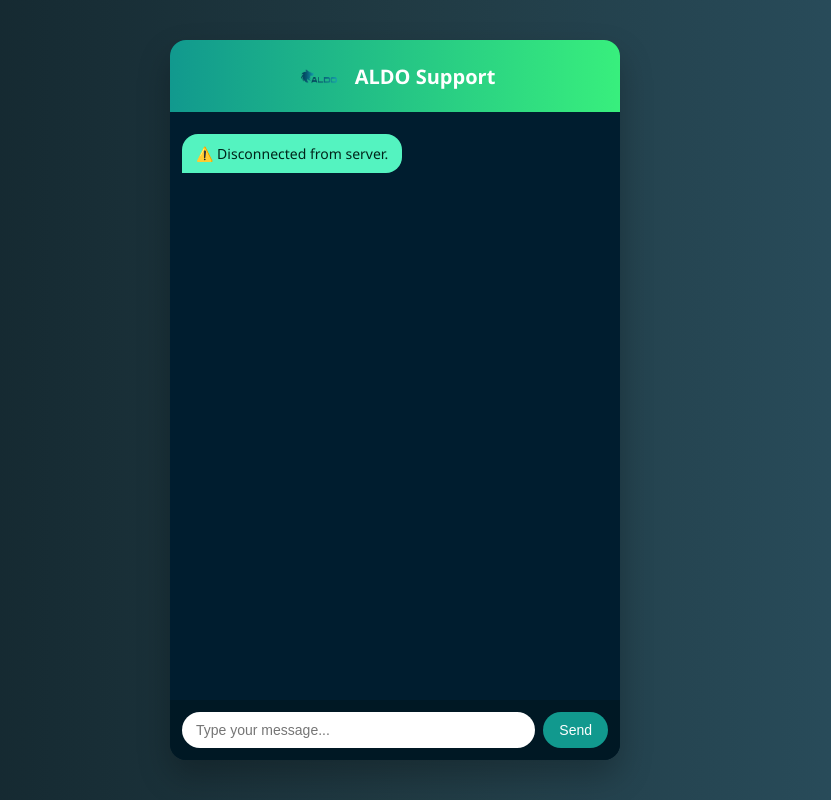
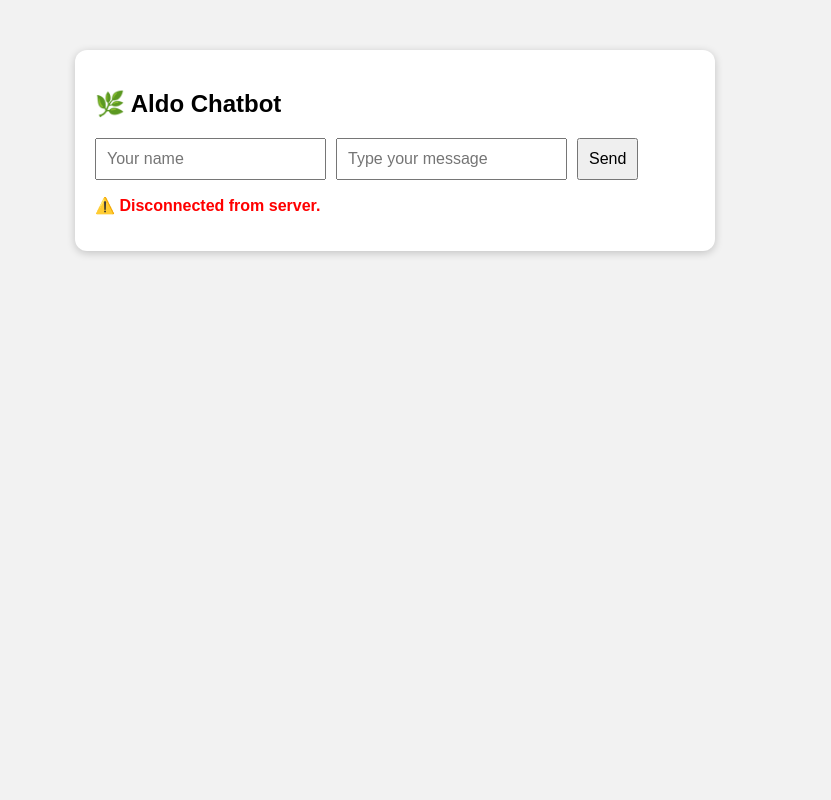
Before and after one commit to BharadwajShivanya/aldo-chatbot, a plain HTML site: page frontend/index.html in a window 1280 px wide. Shown: the whole page, without its empty margins (245-1076 px from the left). Drawn offline with Linux system fonts and the light colour scheme; no server answers.

Commit message:
Update index.html

```diff
--- a/frontend/index.html
+++ b/frontend/index.html
@@ -195,189 +195,102 @@
 <head>
   <meta charset="UTF-8" />
   <meta name="viewport" content="width=device-width, initial-scale=1.0"/>
-  <title>ALDO Chat</title>
+  <title>🌿 Aldo Chatbot</title>
   <style>
-    * {
-      box-sizing: border-box;
-    }
     body {
-      font-family: 'Segoe UI', sans-serif;
-      background: linear-gradient(to right, #0f2027, #203a43, #2c5364);
+      font-family: Arial, sans-serif;
+      background: #f2f2f2;
       margin: 0;
       padding: 0;
-      display: flex;
-      align-items: center;
-      justify-content: center;
-      min-height: 100vh;
     }
-    #chat-container {
-      width: 100%;
-      max-width: 450px;
-      background: #001d2f;
-      border-radius: 16px;
-      box-shadow: 0 16px 32px rgba(0,0,0,0.25);
-      display: flex;
-      flex-direction: column;
-      height: 90vh;
-      overflow: hidden;
-    }
-    #chat-header {
-      background: linear-gradient(90deg, #11998e, #38ef7d);
-      color: white;
-      padding: 12px 16px;
-      display: flex;
-      align-items: center;
-      gap: 12px;
-      justify-content: center;
-    }
-    .logo {
-      height: 48px;
-      width: 48px;
-      border-radius: 50%;
-    }
-    .header-title {
-      font-size: 20px;
-      font-weight: bold;
-    }
-    #chat-messages {
-      flex-grow: 1;
-      padding: 16px 12px;
-      overflow-y: auto;
-      background: #001d2f;
-      color: white;
-      display: flex;
-      flex-direction: column;
+    .chat-container {
+      max-width: 600px;
+      margin: 50px auto;
+      background: white;
+      padding: 20px;
+      border-radius: 12px;
+      box-shadow: 0 2px 8px rgba(0,0,0,0.2);
     }
     .message {
-      margin: 6px 0;
-      max-width: 75%;
-      padding: 10px 14px;
-      border-radius: 16px;
-      font-size: 14px;
-      word-break: break-word;
-      animation: fadeIn 0.2s ease;
+      margin: 10px 0;
+      padding: 10px;
+      border-radius: 8px;
+    }
+    .user {
+      background: #daf1ff;
+      text-align: right;
     }
     .bot {
-      background: #54f3c0;
-      align-self: flex-start;
-      color: #00251a;
-      border-bottom-left-radius: 0;
+      background: #e0ffe0;
+      text-align: left;
     }
-    .user {
-      background: #1dc0a0;
-      align-self: flex-end;
-      color: white;
-      border-bottom-right-radius: 0;
+    .input-area {
+      display: flex;
+      gap: 10px;
+      margin-top: 20px;
     }
-    #input-area {
-      display: flex;
-      padding: 12px;
-      background: #001824;
-      gap: 8px;
+    input, button {
+      padding: 10px;
+      font-size: 16px;
     }
-    #input-area input {
-      flex-grow: 1;
-      padding: 10px 14px;
-      border-radius: 20px;
-      border: none;
-      font-size: 14px;
-      outline: none;
-    }
-    #input-area button {
-      background: #11998e;
-      color: white;
-      border: none;
-      padding: 10px 16px;
-      border-radius: 20px;
-      font-size: 14px;
-      cursor: pointer;
-      transition: background 0.3s, transform 0.1s ease;
-    }
-    #input-area button:hover {
-      background: #0e877e;
-    }
-    #input-area button:active {
-      transform: scale(0.96);
-    }
-    @keyframes fadeIn {
-      from { opacity: 0; transform: translateY(10px); }
-      to { opacity: 1; transform: translateY(0); }
-    }
-    @media (max-width: 480px) {
-      #chat-container {
-        border-radius: 0;
-        height: 100vh;
-      }
+    #status {
+      color: red;
+      font-weight: bold;
     }
   </style>
 </head>
 <body>
-  <div id="chat-container">
-    <div id="chat-header">
-      <img src="a.png" alt="ALDO Logo" class="logo" />
-      <span class="header-title">ALDO Support</span>
-    </div>
-    <div id="chat-messages"></div>
-    <div id="input-area">
-      <input id="user-input" type="text" placeholder="Type your message..." />
+
+  <div class="chat-container">
+    <h2>🌿 Aldo Chatbot</h2>
+    <div id="chat"></div>
+
+    <div class="input-area">
+      <input type="text" id="username" placeholder="Your name" />
+      <input type="text" id="message" placeholder="Type your message" />
       <button onclick="sendMessage()">Send</button>
     </div>
+
+    <p id="status"></p>
   </div>
 
   <script>
-    const messagesDiv = document.getElementById("chat-messages");
-    const input = document.getElementById("user-input");
+    const chatDiv = document.getElementById("chat");
+    const statusText = document.getElementById("status");
 
-    const scrollToBottom = () => {
-      messagesDiv.scrollTop = messagesDiv.scrollHeight;
+    const BACKEND_URL = "https://aldo-chatbot-production.up.railway.app";
+
+    const eventSource = new EventSource(`${BACKEND_URL}/stream`);
+
+    eventSource.onmessage = (event) => {
+      const data = JSON.parse(event.data);
+      const div = document.createElement("div");
+      div.className = `message ${data.username === "EPAR Bot" ? "bot" : "user"}`;
+      div.textContent = `${data.username}: ${data.message}`;
+      chatDiv.appendChild(div);
+      chatDiv.scrollTop = chatDiv.scrollHeight;
+      statusText.textContent = ""; // clear error if any
     };
 
-    const addMessage = (text, sender) => {
-      const msg = document.createElement("div");
-      msg.className = "message " + sender;
-      msg.innerText = text;
-      messagesDiv.appendChild(msg);
-      scrollToBottom();
+    eventSource.onerror = () => {
+      statusText.textContent = "⚠️ Disconnected from server.";
     };
 
-    const sendMessage = () => {
-      const message = input.value.trim();
-      if (!message) return;
-      addMessage(message, "user");
-      //fetch("http://localhost:3000/send", {
+    function sendMessage() {
+      const username = document.getElementById("username").value.trim();
+      const message = document.getElementById("message").value.trim();
+      if (!username || !message) return;
 
-        fetch("https://aldo-chatbot-production.up.railway.app/send", {
+      fetch(`${BACKEND_URL}/send`, {
         method: "POST",
-        headers: { "Content-Type": "application/json" },
-        body: JSON.stringify({ username: "User", message })
+        headers: {
+          "Content-Type": "application/json",
+        },
+        body: JSON.stringify({ username, message }),
+      }).then(() => {
+        document.getElementById("message").value = "";
       });
-
-      input.value = "";
-    };
-
-    // Send on Enter key
-    input.addEventListener("keypress", (e) => {
-      if (e.key === "Enter") {
-        sendMessage();
-      }
-    });
-
-    const connectSSE = () => {
-    // const eventSource = new EventSource("http://localhost:3000/stream");
-
-      const eventSource = new EventSource("https://aldo-chatbot-production.up.railway.app/stream");
-      eventSource.onmessage = (e) => {
-        const data = JSON.parse(e.data);
-        if ((data.username || "").toLowerCase().includes("bot")) {
-          addMessage(data.message, "bot");
-        }
-      };
-      eventSource.onerror = () => {
-        addMessage("⚠️ Disconnected from server.", "bot");
-      };
-    };
-
-    connectSSE();
+    }
   </script>
 </body>
 </html>
```
